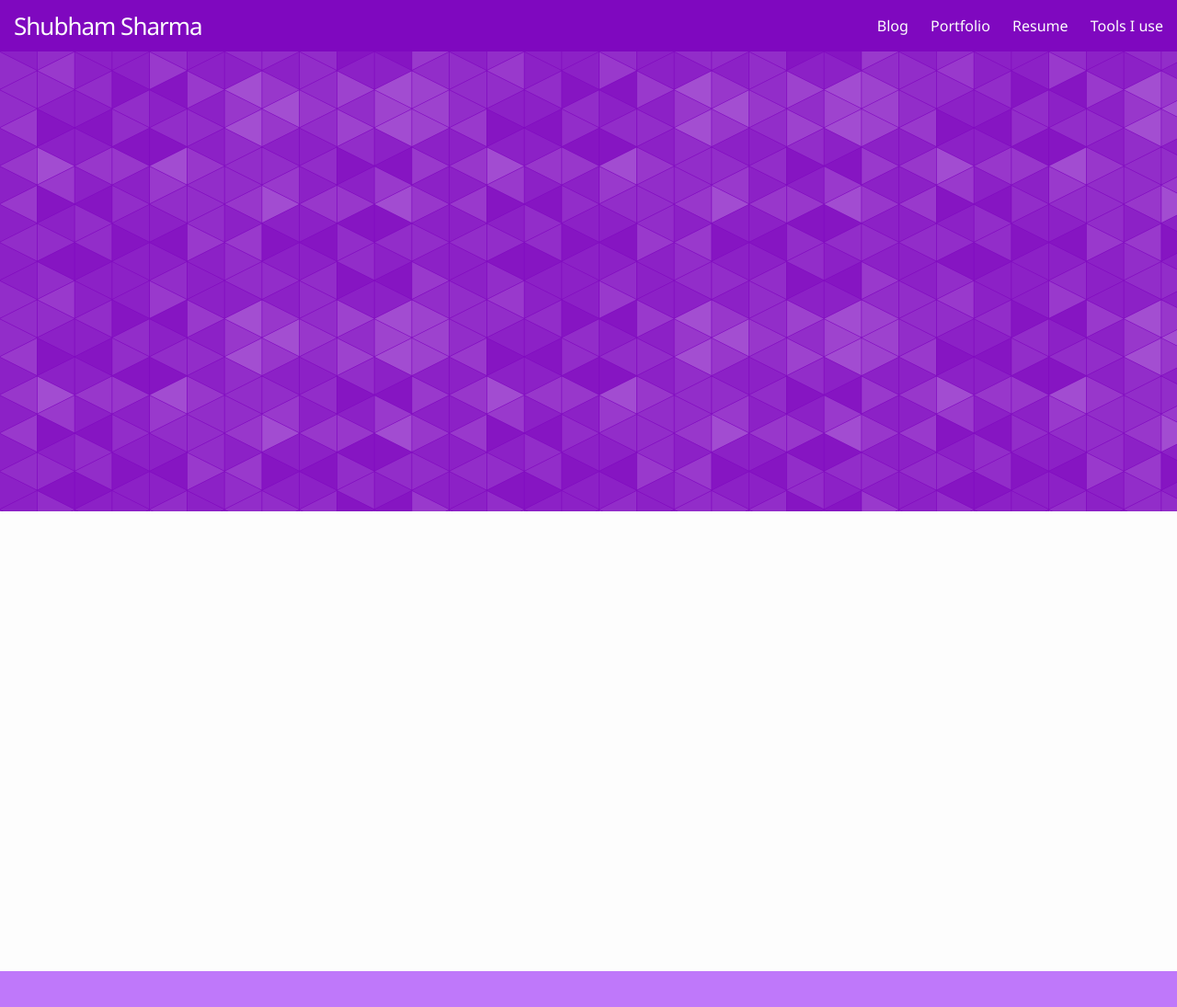
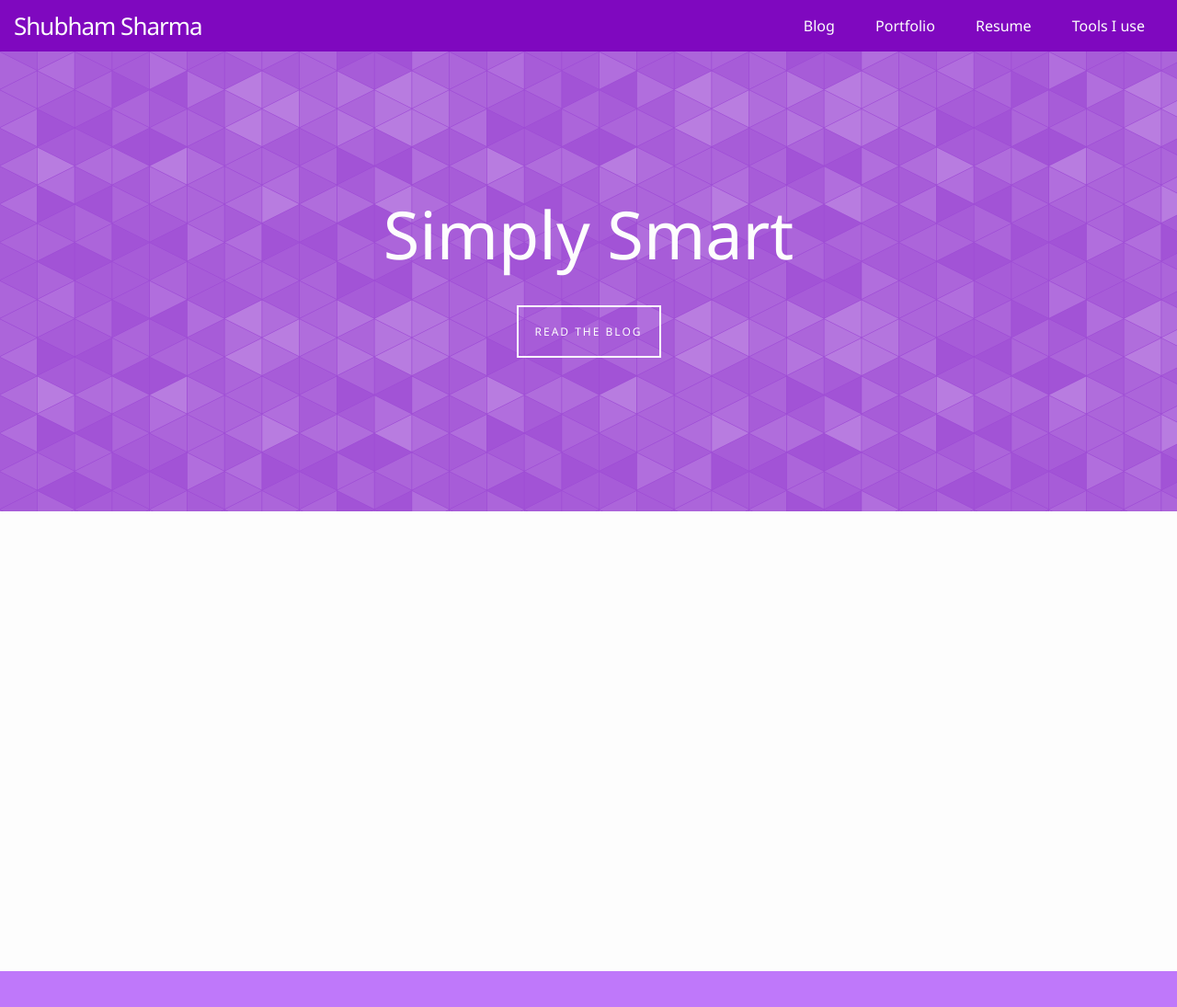
Before and after one commit to shubham1337/blog, a Jekyll site: the page built from index.html, in a window 1280 px wide and 1400 px high. Shown: the top 1095 px of the window at 92% size. Built offline with Jekyll 4.4.1, drawn with Linux system fonts in a browser that asks for light colours.

Commit message:
Added a slogan and Button CSS

```diff
--- a/_sass/_custom.scss
+++ b/_sass/_custom.scss
@@ -3,8 +3,12 @@
 }
 
 .banner {
-    background-color: $darker-brand-color;
+    background-color: $dark-brand-color;
     background-image: url('../images/banner.svg');
+    box-sizing: border-box;
+
+    padding: 9em 0;
+    text-align: center;
 }
 
 .skills-section,
@@ -34,3 +38,33 @@
     margin: 0 5%;
     width: 23%;
 }
+
+.banner-slogan {
+    font-size: 72px;
+    color: $background-color;
+}
+
+button, .button {
+    background: transparent;
+    border: 2px solid $background-color;
+    color: $background-color;
+    cursor: pointer;
+    font-size: 12px;
+    padding: 1.5em;
+    letter-spacing: 2px;
+    text-transform: uppercase;
+    text-decoration: none;
+    transition: background 0.5s ease, color 0.5s ease;
+
+    &,
+    &:visited {
+        color: $background-color;
+        text-decoration: none;
+    }
+
+    &:hover {
+        background: $background-color;
+        color: $darker-brand-color;
+        text-decoration: none;
+    }
+}
--- a/_sass/_layout.scss
+++ b/_sass/_layout.scss
@@ -36,10 +36,11 @@
     .page-link {
         color: $background-color;
         line-height: $base-line-height;
+        margin: 20px;
 
         // Gaps between nav items, but not on the first one
-        &:not(:first-child) {
-            margin-left: 20px;
+        &:first-child {
+            margin-right: 20px;
         }
     }
 
--- a/index.html
+++ b/index.html
@@ -5,6 +5,9 @@ layout: default
 <section class="home">
 
     <section class="banner" role="banner">
+        <h1 class="banner-slogan">Simply Smart</h1>
+        <br />
+        <a href="{{ "/blog" | prepend: site.baseurl }}" class="button">Read the blog</a>
     </section>
 
     <section class="portfolio-section">
```
Also changed, not shown: 3 other files.
